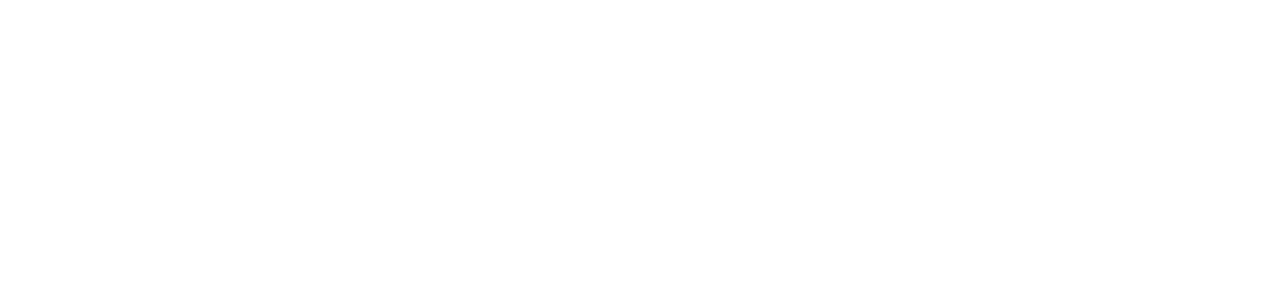
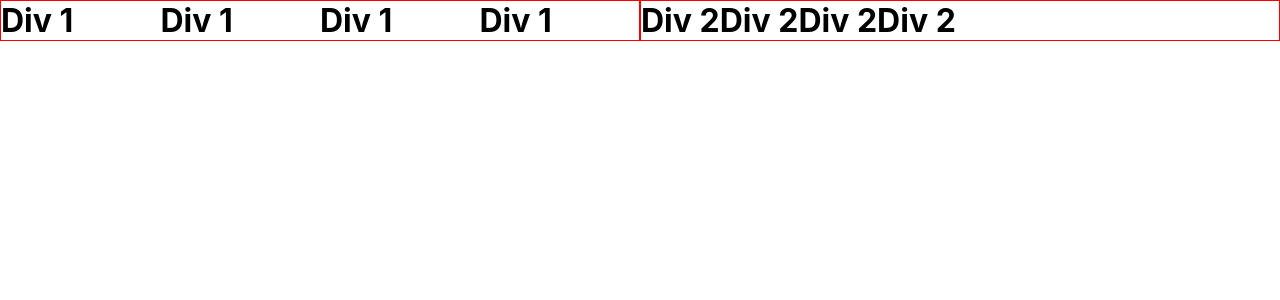
Before and after one commit to muktar-webdev/React-Learning, a React (Create React App) app: page / in a window 1280 px wide. Shown: the top 300 px of the page. Built offline with nearby package versions, Linux system fonts and the light colour scheme.

Commit message:
Completed React Fragment

```diff
--- a/src/App.js
+++ b/src/App.js
@@ -1,10 +1,11 @@
 import "./App.css";
+import Fragment from "./components/Fragment";
 
 function App() {
   return (
-    <div className="App">
-
-    </div>
+    <>
+      <Fragment />
+    </>
   );
 }
 
--- /dev/null
+++ b/src/components/Fragment.css
@@ -0,0 +1,22 @@
+* {
+  margin: 0;
+  padding: 0;
+  box-sizing: border-box;
+}
+
+.fragment-container{
+    display:grid;
+    grid-template-columns: repeat(2,1fr);
+}
+
+.fragment-container div{
+    border:1px solid red;
+    height: 100%;
+}
+.div1{
+    display:grid;
+    grid-template-columns: repeat(4,1fr);
+}
+.div2{
+    display:flex;
+}
--- /dev/null
+++ b/src/components/Fragment.js
@@ -0,0 +1,25 @@
+import React from "react";
+import "./Fragment.css";
+
+const Fragment = () => {
+  return (
+    <React.Fragment>
+      <div className="fragment-container">
+        <div className="div1">
+          <h1>Div 1</h1>
+          <h1>Div 1</h1>
+          <h1>Div 1</h1>
+          <h1>Div 1</h1>
+        </div>
+        <div className="div2">
+          <h1>Div 2</h1>
+          <h1>Div 2</h1>
+          <h1>Div 2</h1>
+          <h1>Div 2</h1>
+        </div>
+      </div>
+    </React.Fragment>
+  );
+};
+
+export default Fragment;
```
Also changed, not shown: src/index.js (line endings or trailing spaces).
